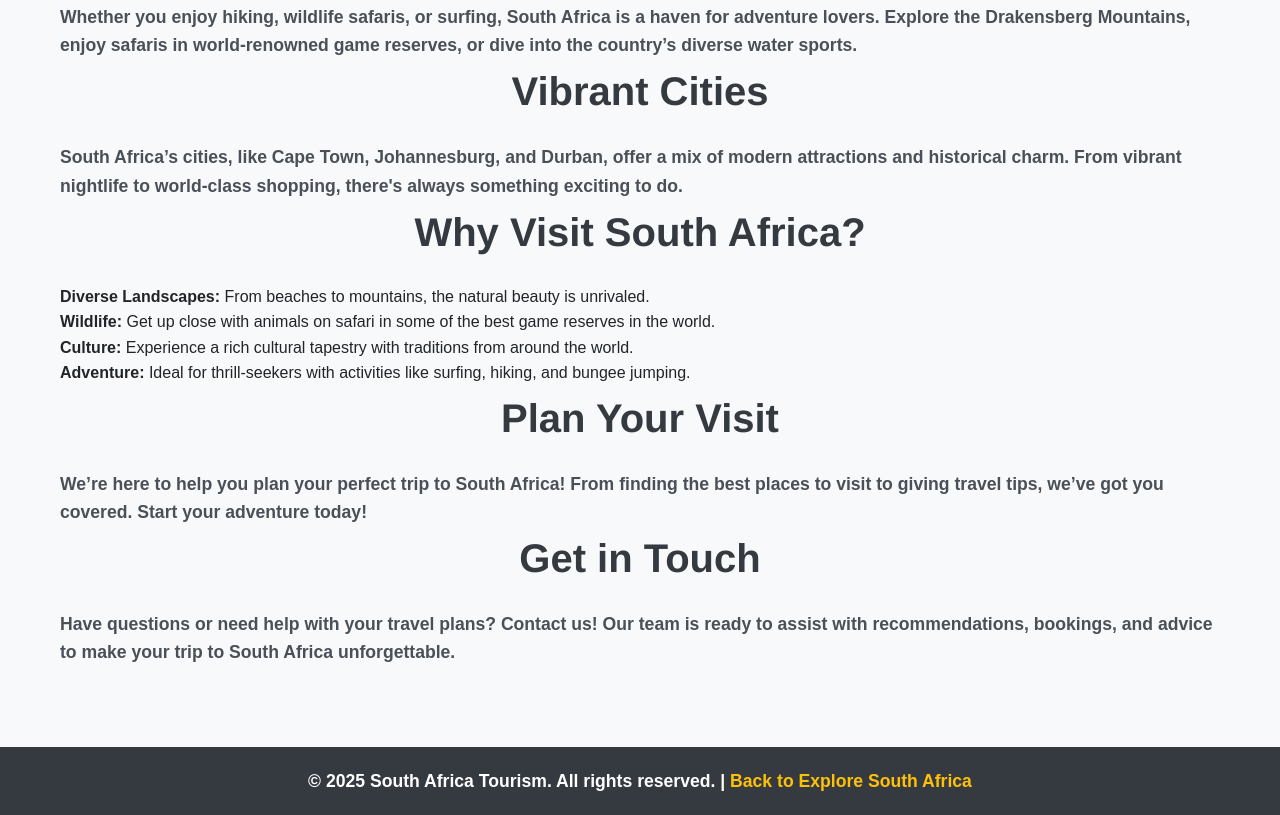
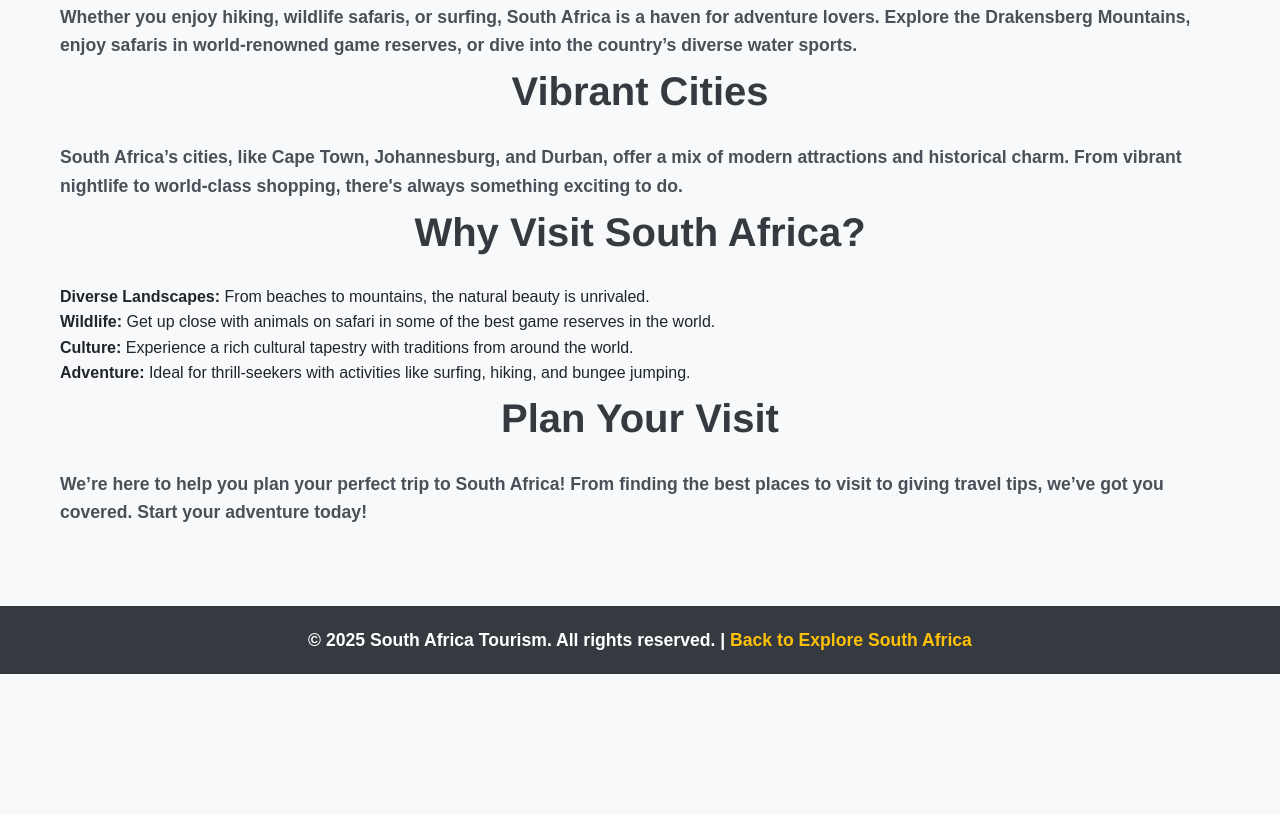
Before and after one commit to azhar586/Tourism-SA, a plain HTML site: page about.html in a window 1280 px wide. Shown: the part 1137-1952 px from the top of the page. After the commit the page ends 1811 px from the top, so only its background shows below. Drawn offline with Linux system fonts and the light colour scheme.

Commit message:
Update about.html

```diff
--- a/about.html
+++ b/about.html
@@ -60,8 +60,8 @@
             <h2>Plan Your Visit</h2>
             <p>We’re here to help you plan your perfect trip to South Africa! From finding the best places to visit to giving travel tips, we’ve got you covered. Start your adventure today!</p>
 
-            <h2>Get in Touch</h2>
-            <p>Have questions or need help with your travel plans? Contact us! Our team is ready to assist with recommendations, bookings, and advice to make your trip to South Africa unforgettable.</p>
+
+
         </section>
     </main>
 
```
